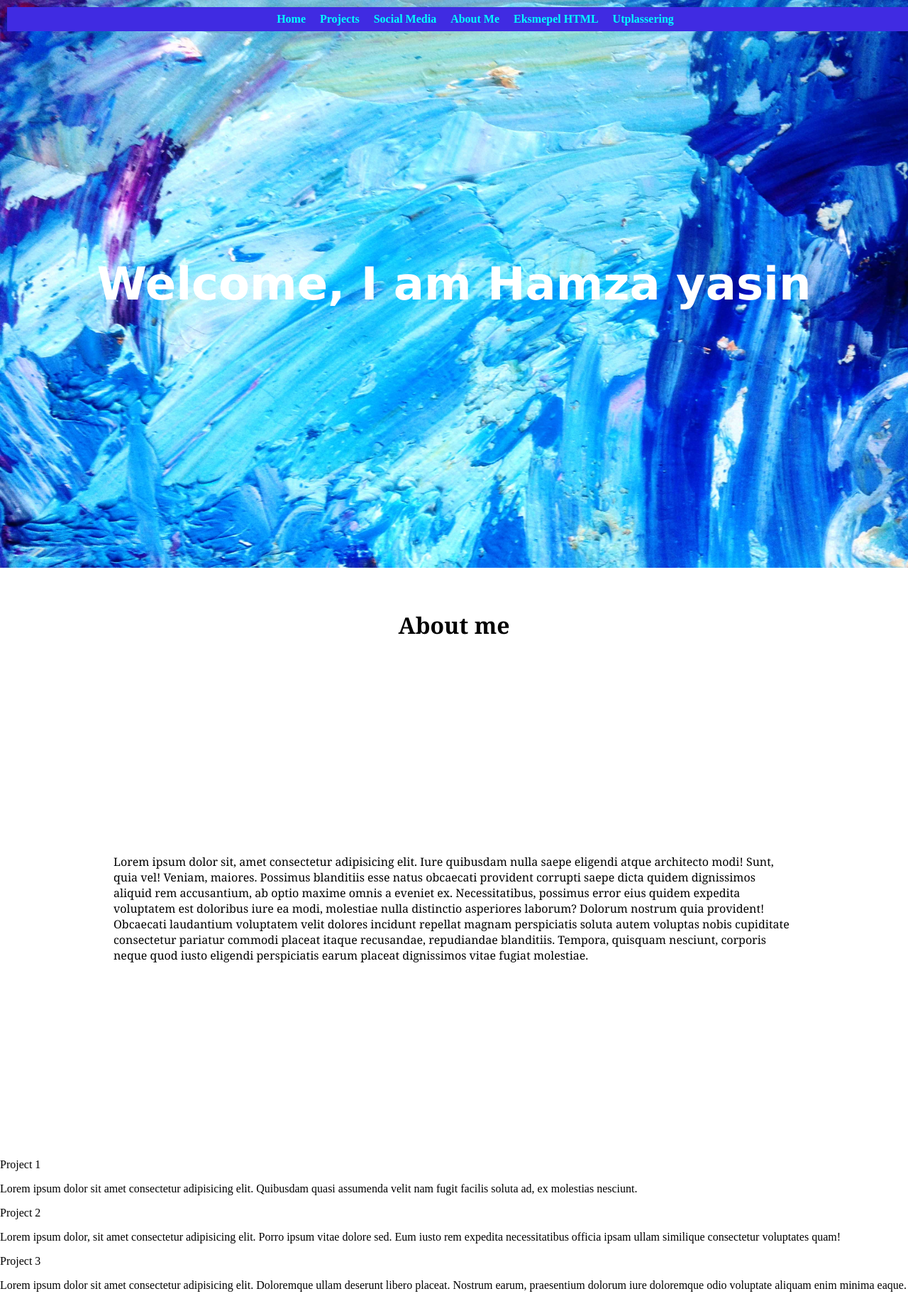
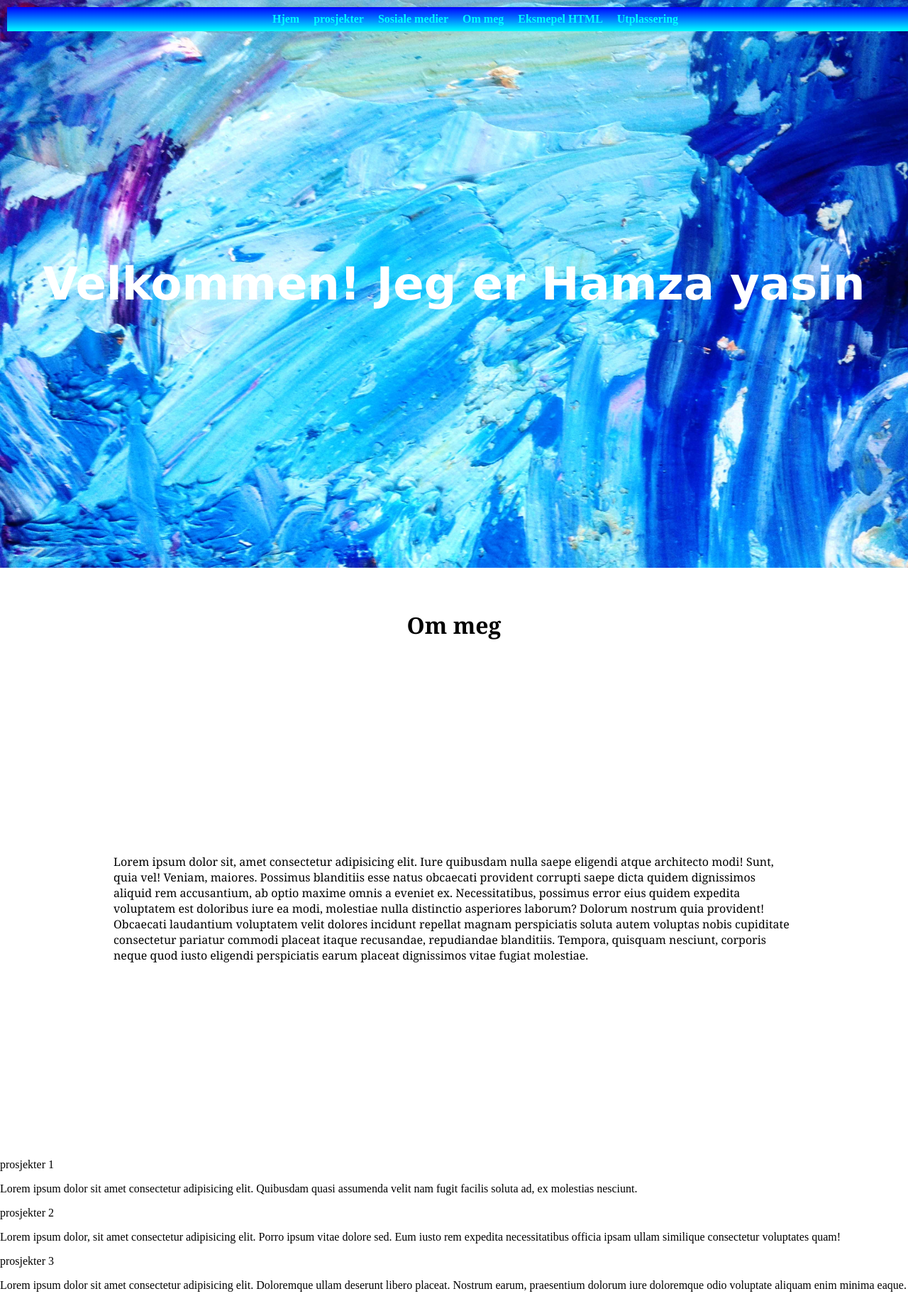
Before and after one commit to hayaa005/hayaa005.github.io, a plain HTML site: page index.html in a window 1280 px wide. Shown: the top 1833 px of the page at 71% size. Drawn offline with Linux system fonts and the light colour scheme.

Commit message:
added som new things

```diff
--- a/CSS/Style.css
+++ b/CSS/Style.css
@@ -15,6 +15,7 @@ html, body{
     align-items: center;
     font-size: 0.8em;
 
+
 }
 #Welcome-Section h1{
     font-family: 'Lucida Sans', 'Lucida Sans Regular', 'Lucida Grande', 'Lucida Sans Unicode', Geneva, Verdana, sans-serif;
@@ -27,7 +28,9 @@ html, body{
 }
 .nav ul{
     margin: 0;
-    background-color: rgb(64, 43, 226);
+    background-image: linear-gradient(blue, aqua);
+
+
 
 }
 .nav li{
@@ -38,7 +41,6 @@ html, body{
     display: inline-block;
     color: aqua;
     padding: 0.5em;
-    background-color: rgb(64, 43, 226);
     text-decoration: none;
     font-size: 1em
 
@@ -62,6 +64,8 @@ html, body{
     position: fixed;
     width: 100%;
 
+
+
 }
 #About{
     display: grid;
@@ -71,8 +75,8 @@ html, body{
 
     height: 100vh;
     margin: 2em 10em 0 10em;
-    font
 }
+
 .section-header{
     grid-area: header;
     font-size: 2em;
@@ -80,6 +84,7 @@ html, body{
     font-family: Georgia, 'Times New Roman', Times, serif;
     text-align: center;
 }
+
 .about-image{
     grid-area: picture;
     float: left;
@@ -92,7 +97,7 @@ html, body{
     font-size: 1em;
 }
 #projects{
-    margin-top: ;
+    margin-top: 0;
 }
 
 #footer{
@@ -126,6 +131,7 @@ html, body{
     font-weight: bold;
     width: 100%;
 
+
 }
 
 .main-footer{
--- a/index.html
+++ b/index.html
@@ -11,27 +11,27 @@
   <header class="Main-header">
     <nav class="nav main-nav">
        <ul>
-        <li><a href="#Welcome-Section">Home</a></li>
-        <li><a href="#Projects">Projects</a></li>
-        <li><a href="#footer">Social Media</a></li>
-        <li><a href="#About">About Me</a></li>
+        <li><a href="#Welcome-Section">Hjem</a></li>
+        <li><a href="#Projects">prosjekter</a></li>
+        <li><a href="#footer">Sosiale medier</a></li>
+        <li><a href="#About">Om meg</a></li>
         <li><a href="eksempel.html">Eksmepel HTML</a></li>
         <li><a href="utplassering.html">Utplassering</a></li>
        </ul>
     </nav>
     <section id="Welcome-Section">
-       <h1>Welcome, I am Hamza yasin</h1>
+       <h1>Velkommen! Jeg er Hamza yasin</h1>
     </section>
   </header>
   <section id="About">
-    <h1 class="section-header">About me</h1>
+    <h1 class="section-header">Om meg</h1>
     <img class="about-me" src="">
     <div class="about-content">
     <p>
     Lorem ipsum dolor sit, amet consectetur adipisicing elit. Iure quibusdam nulla saepe eligendi atque architecto modi! Sunt, quia vel! Veniam, maiores. Possimus blanditiis esse natus obcaecati provident corrupti saepe dicta quidem dignissimos aliquid rem accusantium, ab optio maxime omnis a eveniet ex. Necessitatibus, possimus error eius quidem expedita voluptatem est doloribus iure ea modi, molestiae nulla distinctio asperiores laborum? Dolorum nostrum quia provident! Obcaecati laudantium voluptatem velit dolores incidunt repellat magnam perspiciatis soluta autem voluptas nobis cupiditate consectetur pariatur commodi placeat itaque recusandae, repudiandae blanditiis. Tempora, quisquam nesciunt, corporis neque quod iusto eligendi perspiciatis earum placeat dignissimos vitae fugiat molestiae.</p>
   </section>
   <section id="Projects">
-    <div class="project1">Project 1
+    <div class="project1">prosjekter 1
       <div class="project-bilder">
 
       </div>
@@ -40,7 +40,7 @@
       </div>
 
     </div>
-    <div class="project1">Project 2
+    <div class="project1">prosjekter 2
       <div class="project-bilder">
 
       </div>
@@ -49,7 +49,7 @@
       </div>
 
     </div>
-    <div class="project1">Project 3
+    <div class="project1">prosjekter 3
       <div class="project-bilder">
 
       </div>
```
Also changed, not shown: utplassering.html (+12 -7 lines), images/Tesla.jpg (added), images/vasking av tesla.jpeg (added).
